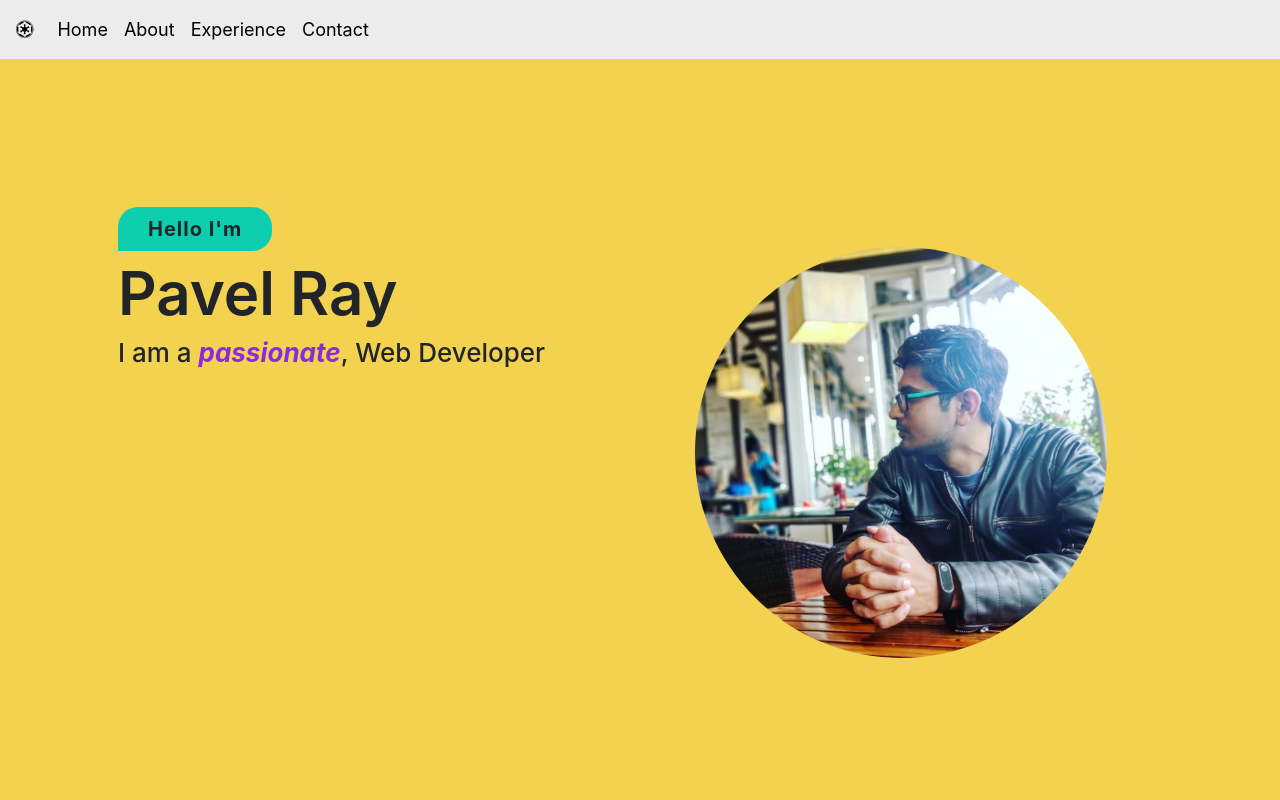
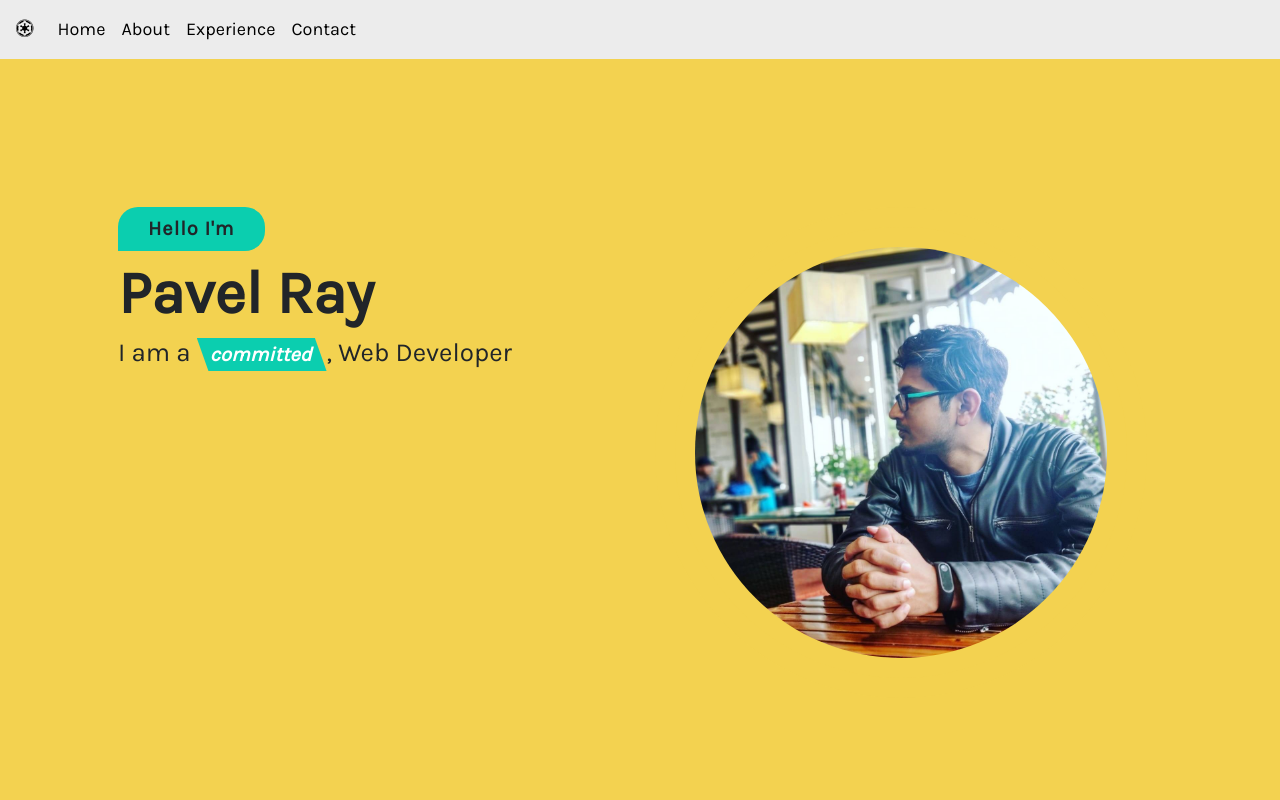
Before and after one commit to pavelray/portfolio, an Angular app: page / in a window 1280 px wide. Shown: the top 800 px of the page. Built offline with nearby package versions, Linux system fonts and the light colour scheme; no server answers.

Commit message:
updated style

```diff
--- a/src/app/portfolio/portfolio.component.css
+++ b/src/app/portfolio/portfolio.component.css
@@ -169,21 +169,29 @@
 }
 
 .span-role{
-    color: blueviolet;
+    color: #fff;
+    background-color: #0bceaf;
+    padding-left: 13px;
+    padding-right: 15px;
+    padding-top:5px;
+    padding-bottom: 5px;
+    clip-path: polygon(0 0, 91% 0, 100% 100%, 9% 100%);
+    font-size: 20px;
+    width: 100vh;
 }
+
 .span-role::before {
     content: 'passionate';
-    animation: animate infinite 8s;
+    animation: animate infinite 4s;
+    animation-timing-function: ease-out;
+
 }
 
 @keyframes animate{
-    0%{
-        content: 'passionate';
-    }
-    25%{
+    30%{
         content: 'self-taught';
     }
-    50%{
+    66%{
         content: 'committed';
     }
 }
--- a/src/index.html
+++ b/src/index.html
@@ -7,11 +7,10 @@
 
   <meta name="viewport" content="width=device-width, initial-scale=1">
   <link rel="icon" type="image/x-icon" href="favicon.ico">
+  <link href="https://fonts.googleapis.com/css?family=Karla&display=swap" rel="stylesheet">
   <link rel="stylesheet" href="https://use.fontawesome.com/releases/v5.8.2/css/all.css" integrity="sha384-oS3vJWv+0UjzBfQzYUhtDYW+Pj2yciDJxpsK1OYPAYjqT085Qq/1cq5FLXAZQ7Ay" crossorigin="anonymous">
   <style type="text/css">
-    body{
-      position: relative;
-    }
+
   </style>
 </head>
 <body data-spy="scroll" data-target="#navbar-example">
--- a/src/styles.css
+++ b/src/styles.css
@@ -4,3 +4,15 @@
 html {
     scroll-behavior : smooth;
   }
+
+*{
+  padding: 0;
+  margin: 0;
+  box-sizing: border-box;
+}
+
+
+body{
+  position: relative;
+  font-family: 'Karla', sans-serif;
+}
```
Also changed, not shown: src/app/app.component.css (line endings or trailing spaces), 1 other file (tests, documents, lock files or other folders).
